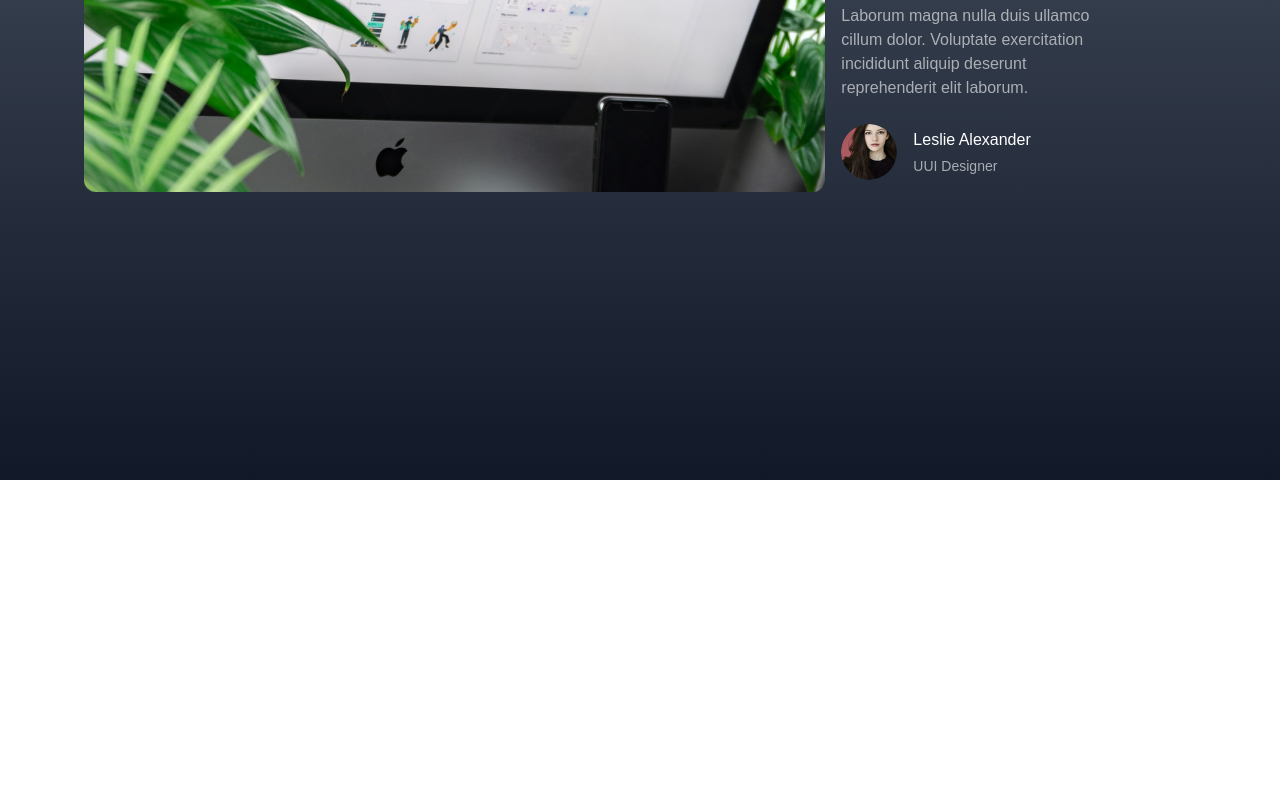
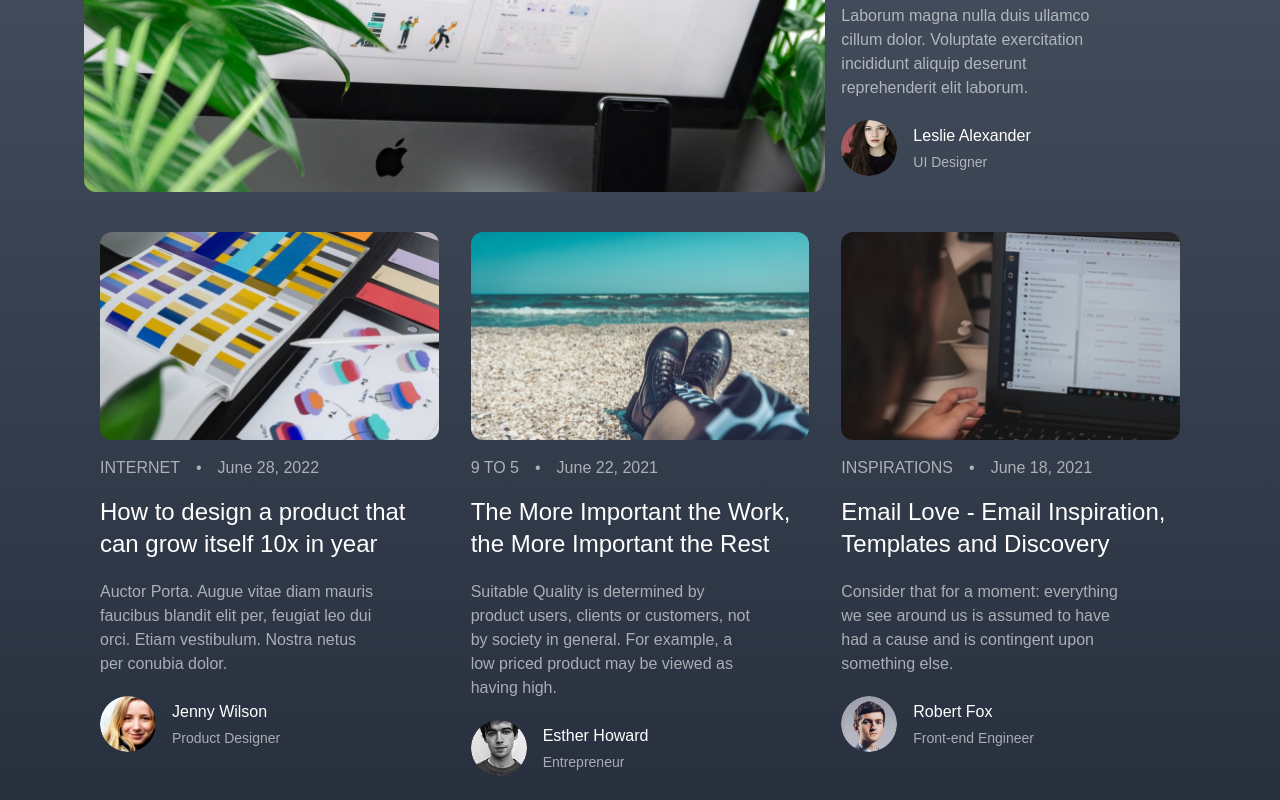
Before and after one commit to Alinurrr/epictesus-nextjs-blog, a Next.js app: page / in a window 1280 px wide. Shown: the part 320-1120 px from the top of the page. Before the commit the page ends 800 px from the top, so only its background shows below. Built offline with nearby package versions, Linux system fonts and the light colour scheme.

Commit message:
post card component, footer, and fixed navbar

```diff
--- /dev/null
+++ b/pages/component/CardPost.js
@@ -0,0 +1,18 @@
+import Image from 'next/image'
+import React from 'react'
+import InfoPost from './InfoPost'
+
+export default function CardPost({ thumbnail, ...xxxx }) {
+  return (
+    <article>
+      <div className="w-full h-52 relative mb-4">
+        <Image
+          src={thumbnail} alt="featured thumbnail" className='rounded-xl '
+          layout="fill"
+          objectFit="cover"
+        />
+      </div>
+      <InfoPost {...xxxx} />
+    </article>
+  )
+}
--- /dev/null
+++ b/pages/component/Footer.js
@@ -0,0 +1,9 @@
+import React from 'react'
+
+export default function Footer() {
+  return (
+    <footer className='py-16 text-center text-white/60'>
+      Copysight (c) 2021 - Design By Nauval
+    </footer>
+  )
+}
--- a/pages/component/InfoPost.js
+++ b/pages/component/InfoPost.js
@@ -20,15 +20,15 @@ export default function InfoPost({
         <div>{date}</div>
       </div>
       <h2 className="text-2xl mt-4">{title}</h2>
-      <p className="text-white/60 mt-6 w-10/12">
+      <p className="text-white/60 mt-5 w-10/12">
         {shortDescription}
       </p>
-      <div className="flex items-center mt-6">
+      <div className="flex items-center mt-5">
         <Image src={authorAvatar} alt="author photo" className='rounded-full object-cover' width={56} height={56} />
         <div className="ml-4">
           <h3>{authorName}</h3>
           <div className="text-white/60 text-sm mt-1">
-            U{authorJob}
+            {authorJob}
           </div>
         </div>
       </div>
--- a/pages/component/Navbar.js
+++ b/pages/component/Navbar.js
@@ -13,7 +13,7 @@ export default function Navbar() {
               </div>
               Epictesus
             </div>
-            <div className="w-8/12">
+            <div className="w-7/12">
               <ul className="space-x-14 flex items-center">
                 <li><a href="#" className="hover:underline">UI Design</a></li>
                 <li><a href="#" className="hover:underline">Front-End</a></li>
@@ -36,7 +36,7 @@ export default function Navbar() {
                 </li>
               </ul>
             </div>
-            <div className="w-2/12">
+            <div className="w-3/12">
               <input type="search" className='bg-gray-700 py-3 px-6 w-full rounded-full bg-search pl-12' placeholder='Search ...' />
             </div>
           </div>
--- a/pages/index.js
+++ b/pages/index.js
@@ -1,14 +1,87 @@
-import React from 'react'
+import React, { useState } from 'react'
+import CardPost from './component/CardPost'
 import FeaturedPost from './component/FeaturedPost'
+import Footer from './component/Footer';
 import Navbar from './component/Navbar'
 
 export default function Home() {
+  const [posts, setPosts] = useState([
+    {
+      thumbnail: '/thumbnail-2.png',
+      category: 'Internet',
+      date: 'June 28, 2022',
+      title: 'How to design a product that can grow itself 10x in year',
+      shortDescription: 'Auctor Porta. Augue vitae diam mauris faucibus blandit elit per, feugiat leo dui orci. Etiam vestibulum. Nostra netus per conubia dolor.',
+      authorName: 'Jenny Wilson',
+      authorJob: 'Product Designer',
+      authorAvatar: '/author-2.png'
+    },
+    {
+      thumbnail: '/thumbnail-3.png',
+      category: '9 TO 5',
+      date: 'June 22, 2021',
+      title: 'The More Important the Work, the More Important the Rest',
+      shortDescription: 'Suitable Quality is determined by product users, clients or customers, not by society in general. For example, a low priced product may be viewed as having high.',
+      authorName: 'Esther Howard',
+      authorJob: 'Entrepreneur',
+      authorAvatar: '/author-3.png'
+    },
+    {
+      thumbnail: '/thumbnail-4.png',
+      category: 'INSPIRATIONS',
+      date: 'June 18, 2021',
+      title: 'Email Love - Email Inspiration, Templates and Discovery',
+      shortDescription: 'Consider that for a moment: everything we see around us is assumed to have had a cause and is contingent upon something else.',
+      authorName: 'Robert Fox',
+      authorJob: 'Front-end Engineer',
+      authorAvatar: '/author-4.png'
+    },
+    {
+      thumbnail: '/thumbnail-5.png',
+      category: '9 TO 5',
+      date: 'June 22, 2021',
+      title: 'The More Important the Work, the More Important the Rest',
+      shortDescription: 'Suitable Quality is determined by product users, clients or customers, not by society in general. For example, a low priced product may be viewed as having high.',
+      authorName: 'Esther Howard',
+      authorJob: 'Entrepreneur',
+      authorAvatar: '/author-3.png'
+    },
+    {
+      thumbnail: '/thumbnail-6.png',
+      category: 'INSPIRATIONS',
+      date: 'June 18, 2021',
+      title: 'Email Love - Email Inspiration, Templates and Discovery',
+      shortDescription: 'Consider that for a moment: everything we see around us is assumed to have had a cause and is contingent upon something else.',
+      authorName: 'Robert Fox',
+      authorJob: 'Front-end Engineer',
+      authorAvatar: '/author-4.png'
+    },
+    {
+      thumbnail: '/thumbnail-7.png',
+      category: 'INTERNET',
+      date: 'June 28, 2021',
+      title: 'How to design a product that can grow itself 10x in year',
+      shortDescription: 'Auctor Porta. Augue vitae diam mauris faucibus blandit elit per, feugiat leo dui orci. Etiam vestibulum. Nostra netus per conubia dolor.',
+      authorName: 'Jenny Wilson',
+      authorJob: 'Product Designer',
+      authorAvatar: '/author-2.png'
+    },
+  ]);
+
   return (
     <div className='bg-gradient-to-b from-gray-600 to-gray-900 min-h-screen text-white'>
       <Navbar />
       <div className="container mx-auto">
         <FeaturedPost />
+        <div className="flex flex-wrap -mx-4 mt-4">
+          {posts.map((post, index) => (
+            <div key={index} className="w-4/12 px-4 py-6">
+              <CardPost {...post} />
+            </div>
+          ))}
+        </div>
       </div>
+      <Footer />
     </div>
   )
 }
```
